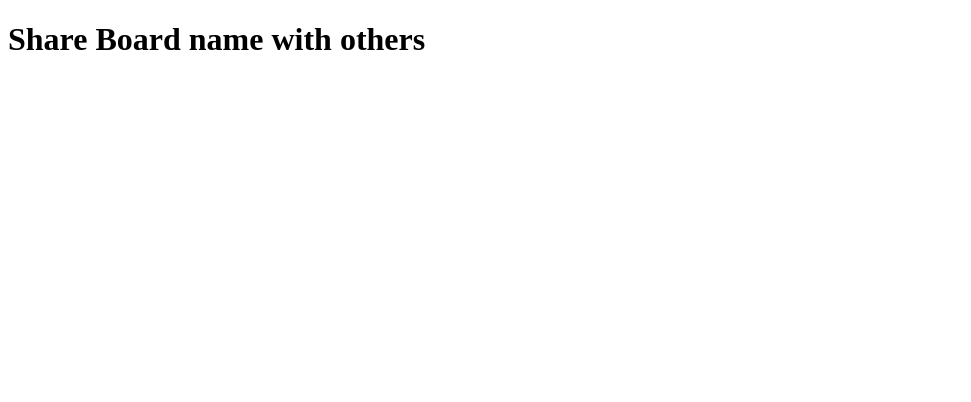
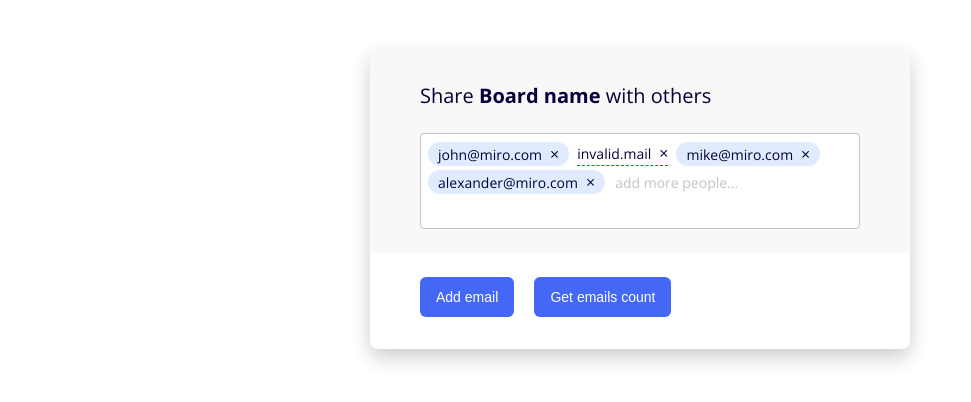
Before and after one commit to eraykose/multiple-emails-input, a website built with webpack: page index.html in a window 1280 px wide. Shown: the whole page, without its empty margins (0-971 px from the left). Built offline with nearby package versions, Linux system fonts and the light colour scheme.

Commit message:
Page and EmailsInput component's styles Style configuration babel-loader added to transpile codes for ie 11

```diff
--- a/index.html
+++ b/index.html
@@ -4,16 +4,104 @@
         <meta charset="UTF-8" />
         <meta name="viewport" content="width=device-width, initial-scale=1.0" />
         <title>Multiple Emails input</title>
+        <link rel="preload" href="https://fonts.gstatic.com" />
+        <link href="https://fonts.googleapis.com/css2?family=Open+Sans:wght@400;700&display=swap" rel="stylesheet" />
+        <link rel="stylesheet" href="dist/emails-input.css" />
+        <style>
+            * {
+                box-sizing: border-box;
+            }
+
+            body {
+                font-family: 'Open Sans', sans-serif;
+                font-weight: 400;
+                padding: 0;
+                margin: 0;
+                color: #050038;
+            }
+
+            h1 {
+                font-size: 20px;
+                font-weight: 400;
+                margin: 8px 0 24px 0;
+            }
+
+            .emails-form-container {
+                background-color: #f8f8f7;
+                padding: 24px 50px;
+                box-shadow: 0px 8px 20px rgba(0, 0, 0, 0.2);
+                border-radius: 8px;
+                width: 540px;
+                margin: 50px auto;
+                overflow: hidden;
+            }
+
+            .emails-form-footer {
+                background-color: #fff;
+                margin: 24px -50px -24px -50px;
+                padding: 24px 50px 32px 50px;
+            }
+
+            .btn {
+                background: #4467f5;
+                color: white;
+                padding: 8px 16px;
+                border: none;
+                font-size: 14px;
+                line-height: 24px;
+                border-radius: 6px;
+                margin-right: 16px;
+            }
+        </style>
     </head>
     <body>
-        <div class="emails-container">
+        <div class="emails-form-container">
             <h1>Share <strong>Board name</strong> with others</h1>
             <div id="emails-input"></div>
+            <div class="emails-form-footer">
+                <button class="btn" id="add-random-email">Add email</button>
+                <button class="btn" id="show-emails-count">Get emails count</button>
+            </div>
         </div>
         <script src="./dist/emails-input.js"></script>
         <script>
-            const inputNode = document.getElementById('emails-input');
-            const emailsInput = EmailsInput(inputNode);
+            var inputNode = document.getElementById('emails-input');
+
+            var emailsInput = EmailsInput(inputNode, {
+                initialValues: ['john@miro.com', 'invalid.mail', 'mike@miro.com', 'alexander@miro.com'],
+            });
+
+            var emailsCountButton = document.getElementById('show-emails-count');
+
+            emailsCountButton.addEventListener('click', function (e) {
+                console.log(emailsInput.getEmails());
+                alert('Number of valid Emails: ' + emailsInput.getEmails('valid').length);
+            });
+
+            var randomNameList = [
+                'eray',
+                'alla',
+                'brian',
+                'adam',
+                'chris',
+                'thomas',
+                'irina',
+                'andrew',
+                'merry',
+                'anastasia',
+                'nadia',
+                'alice',
+            ];
+
+            var addRandomEmailButton = document.getElementById('add-random-email');
+
+            addRandomEmailButton.addEventListener('click', function (e) {
+                var randomIndex = Math.floor(Math.random() * randomNameList.length);
+                var name = randomNameList.splice(randomIndex, 1);
+
+                randomNameList.s;
+                emailsInput.add(name + '@miro.com');
+            });
         </script>
     </body>
 </html>
--- /dev/null
+++ b/postcss.config.js
@@ -0,0 +1,3 @@
+module.exports = {
+    plugins: [require('autoprefixer')],
+};
--- /dev/null
+++ b/src/emailsInputs.scss
@@ -0,0 +1,105 @@
+/**
+    Style is written in BEM format, to provide easy structure,
+    simple encapsulation, and easy to override with plain css.
+    I didn't include the font family and decided to use REM here
+    to make the library easily extendable and accessible
+ */
+
+$email-inputs-border-color: #c3c2cf;
+$email-inputs-border-width: 1px;
+$email-inputs-border-type: solid;
+
+$email-inputs-content-background-color: #fff;
+$email-inputs-placeholder-color: #c3c2cf;
+
+.EmailInputs {
+    * {
+        box-sizing: border-box;
+        font-size: 14px;
+        font-family: 'Open Sans', sans-serif;
+        color: #050038;
+    }
+
+    button,
+    input {
+        line-height: 1.15;
+        overflow: visible;
+        text-transform: none;
+    }
+
+    button {
+        -webkit-appearance: button;
+        cursor: pointer;
+    }
+
+    button::-moz-focus-inner {
+        border-style: none;
+        padding: 0;
+    }
+
+    button:-moz-focusring {
+        outline: 1px dotted ButtonText;
+    }
+
+    &__content {
+        display: flex;
+        flex-flow: wrap;
+        align-content: flex-start;
+        background-color: $email-inputs-content-background-color;
+        border: $email-inputs-border-width $email-inputs-border-type $email-inputs-border-color;
+        border-radius: 4px;
+        height: 96px;
+        padding: 4px 7px;
+        overflow-y: auto;
+    }
+
+    &__email {
+        display: flex;
+        align-items: center;
+        margin-right: 8px;
+        margin-top: 4px;
+        height: 24px;
+
+        &--valid {
+            background-color: rgba(102, 153, 255, 0.2);
+            padding: 0 10px;
+            border-radius: 12px;
+        }
+
+        &--invalid {
+            border-bottom: 1px dashed #d92929;
+        }
+
+        &__remove {
+            font-size: 16px;
+            background: transparent;
+            border: none;
+            margin-left: 8px;
+            padding: 0px;
+        }
+    }
+
+    &__input {
+        margin-top: 4px;
+        border: none;
+        outline: none;
+        height: 24px;
+        flex-grow: 1;
+
+        &::placeholder {
+            /* Chrome, Firefox, Opera, Safari 10.1+ */
+            color: $email-inputs-placeholder-color;
+            opacity: 1; /* Firefox */
+        }
+
+        &:-ms-input-placeholder {
+            /* Internet Explorer 10-11 */
+            color: $email-inputs-placeholder-color;
+        }
+
+        &::-ms-input-placeholder {
+            /* Microsoft Edge */
+            color: $email-inputs-placeholder-color;
+        }
+    }
+}
--- a/src/emailsInputs.ts
+++ b/src/emailsInputs.ts
@@ -1,5 +1,7 @@
+import './emailsInputs.scss';
+
 interface EmailsInputProps {
-    initialValue?: string[];
+    initialValues?: string[];
     placeholder?: string;
 }
 interface Email {
@@ -9,7 +11,7 @@
 
 enum KeyboardEventCode {
     Enter = 'Enter',
-    Comma = 'Comma',
+    Comma = ',',
 }
 
 enum EmailType {
@@ -32,6 +34,13 @@
         this.inputPlaceholder = props.placeholder || 'add more people...';
 
         this.render();
+
+        if (props.initialValues) {
+            props.initialValues.forEach((email) => {
+                console.log(email);
+                this.add(email);
+            });
+        }
     }
 
     // Returns the current emails by valid type. Default type value is valid.
@@ -134,7 +143,9 @@
 
         // Adds email if user input an enter key or comma key to input element
         this.inputElement.addEventListener('keyup', (event: KeyboardEvent) => {
-            if (event.code === KeyboardEventCode.Enter || event.code === KeyboardEventCode.Comma) {
+            const key = event.key || event.keyCode;
+
+            if (key === KeyboardEventCode.Enter || key === KeyboardEventCode.Comma) {
                 addEmail(this.inputElement.value);
             }
         });
--- a/webpack.config.js
+++ b/webpack.config.js
@@ -1,8 +1,9 @@
 const path = require('path');
+const MiniCssExtractPlugin = require('mini-css-extract-plugin');
 
 module.exports = (env) => ({
     // Bundling mode
-    mode: env.development ? 'development' : 'production',
+    mode: env && env.development ? 'development' : 'production',
 
     // Entry files
     entry: './src/index.ts',
@@ -32,6 +33,21 @@
     // Loaders
     module: {
         rules: [
+            // CSS loaders
+            {
+                test: /\.(scss|css)$/,
+                use: [MiniCssExtractPlugin.loader, 'css-loader', 'postcss-loader', 'sass-loader'],
+            },
+            {
+                test: /\.tsx?/,
+                exclude: /(node_modules)/,
+                use: {
+                    loader: 'babel-loader',
+                    options: {
+                        presets: ['@babel/preset-env'],
+                    },
+                },
+            },
             // TypeScript loader
             {
                 test: /\.tsx?/,
@@ -40,4 +56,7 @@
             },
         ],
     },
+
+    //Plugins
+    plugins: [new MiniCssExtractPlugin({ filename: 'emails-input.css' })],
 });
```
Also changed, not shown: package.json (+18 -5 lines), dist/emails-input.css (added), dist/emails-input.js, 1 other file.
